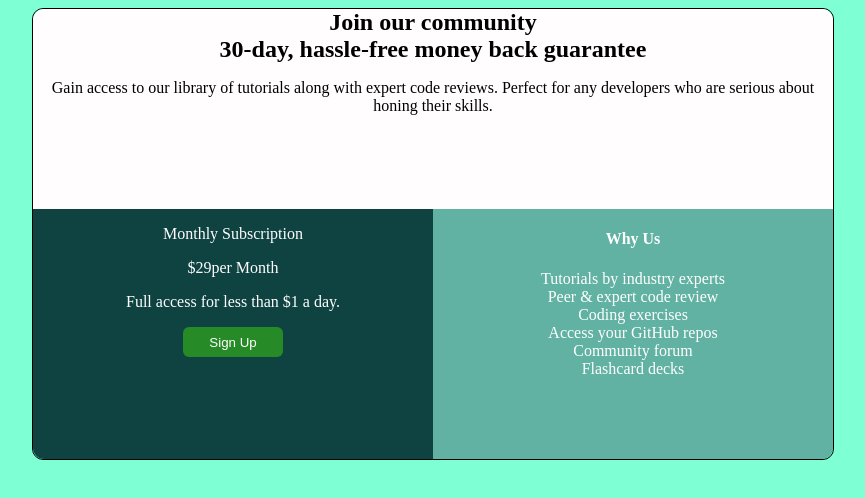
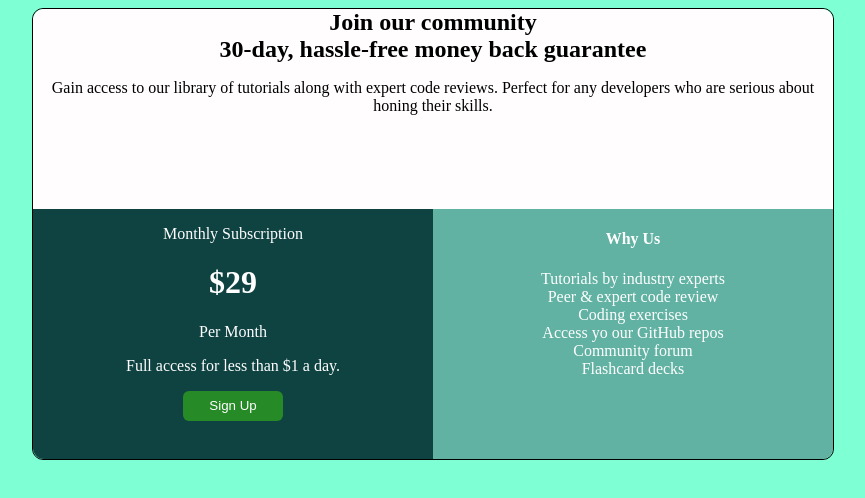
Before and after one commit to ravi08371/React-Subscription-App---CSS-Grid-JS-introduction-Execution-Context-and-Call-S---qqsabr9f1srw, a React app: page / in a window 1280 px wide. Shown: the top 498 px of the page, without its empty margins (207-1072 px from the left). Built offline with nearby package versions, Linux system fonts and the light colour scheme.

Commit message:
more changes

```diff
--- a/src/components/App.js
+++ b/src/components/App.js
@@ -17,7 +17,7 @@ const App = () => {
           <div class="card">
             <p class="card-header">Monthly Subscription</p>
             <p>
-              <span>$29</span>per Month
+              <h1>$29</h1>Per Month
             </p>
             <p>Full access for less than $1 a day.</p>
             <button className="btn">Sign Up</button>
@@ -28,7 +28,7 @@ const App = () => {
               <li>Tutorials by industry experts</li>
               <li>Peer & expert code review</li>
               <li>Coding exercises</li>
-              <li>Access your GitHub repos</li>
+              <li>Access yo our GitHub repos</li>
               <li>Community forum</li>
               <li>Flashcard decks</li>
             </ul>
```
